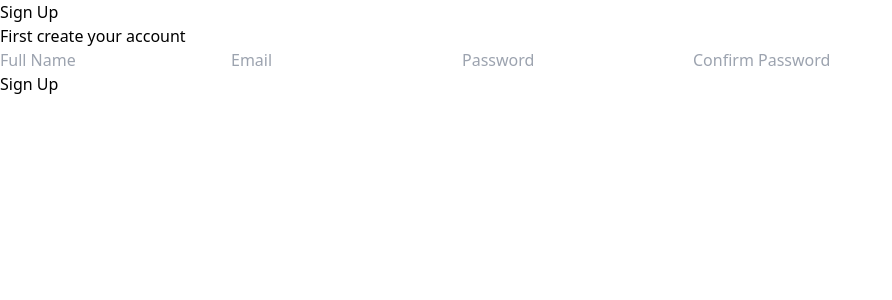
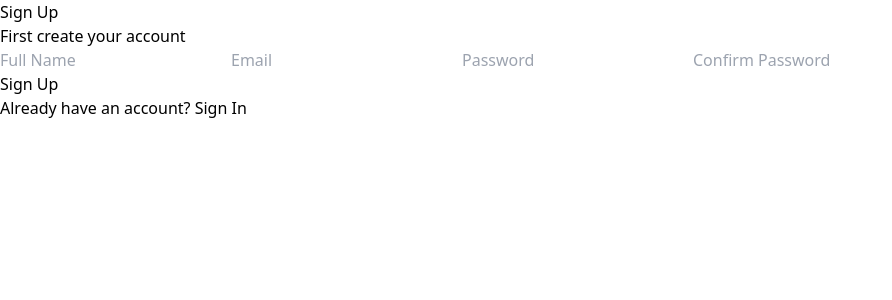
Before and after one commit to tapp-gh/tapp-web, a React (Create React App) app: page / in a window 1280 px wide. Shown: the top 300 px of the page, without its empty margins (0-892 px from the left). Built offline with nearby package versions, Linux system fonts and the light colour scheme.

Commit message:
login-signup routes done

```diff
--- a/src/components/SignUpForm.tsx
+++ b/src/components/SignUpForm.tsx
@@ -63,6 +63,9 @@ const SignUpForm = () => {
         <br />
         <button onClick={SignUp}>Sign Up</button>
       </form>
+      <p>
+        Already have an account? <Link to='/Login'>Sign In</Link>
+    </p>
 
     </>
   )
--- a/src/pages/LogIn.tsx
+++ b/src/pages/LogIn.tsx
@@ -5,7 +5,7 @@ const LogIn = () => {
   return (
     <>
     <div className='logo'>logo</div>
-      <h2>Log In</h2>
+      <h2>Sign In</h2>
       <h4>Enter your email and password</h4>
       <div className="login-form">
 
```
